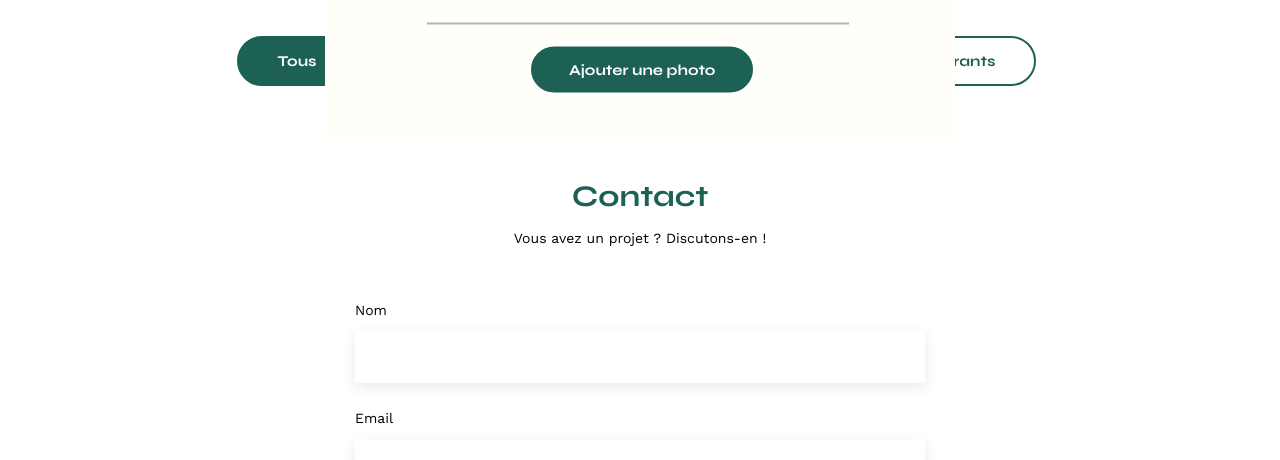
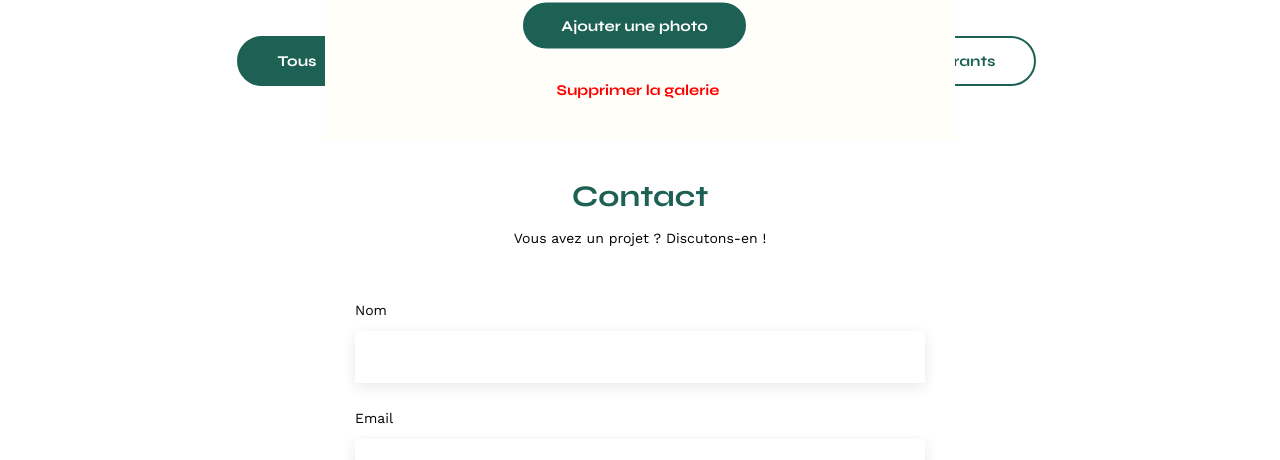
Before and after one commit to MorganDourdoigne/Projet-6, a plain HTML site: page FrontEnd/index.html in a window 1280 px wide. Shown: the part 640-1100 px from the top of the page. Drawn offline with nearby package versions, Linux system fonts and the light colour scheme; no server answers.

Commit message:
display modale bottom

```diff
--- a/FrontEnd/assets/style.css
+++ b/FrontEnd/assets/style.css
@@ -314,14 +314,17 @@
 	margin: auto;
 	position: absolute;
 	bottom: 0;
-
+	display: flex;
+	flex-direction: column;
+	align-items: center;
+	margin-bottom: 40px;
+	margin-left: 102px;
 }
 
 .border_gray{
 	border: 1px solid rgba(179, 179, 179, 1);
 	width: 420px;
 	margin: auto;
-	margin-left: 102px;
 }
 
 .add_img{
@@ -330,7 +333,14 @@
     border-radius: 25px;
     background-color: #1D6154;
     height: 50px;
-    margin: 20px 20px 45px 13px;
+    margin: 20px 20px 29px 13px;
     padding: 5px 38px;
-	margin-left: 204px;
+	margin-top: 26px;
 }
+
+.cancel_button{
+	color: red;
+	border: none;
+	background-color: #FFFEF8;
+
+}
--- a/FrontEnd/index.html
+++ b/FrontEnd/index.html
@@ -87,6 +87,7 @@
 	<div class="bottom">
 	<div class="border_gray"></div>
 	<button class="add_img">Ajouter une photo</button>
+	<button class="cancel_button">Supprimer la galerie</button>
 </div>
   </div>
 
```
